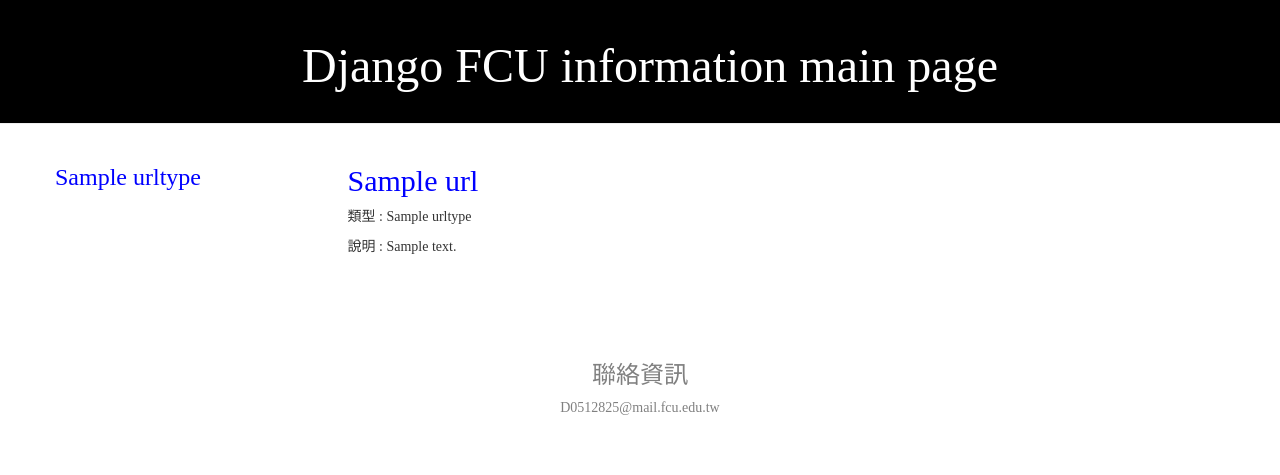
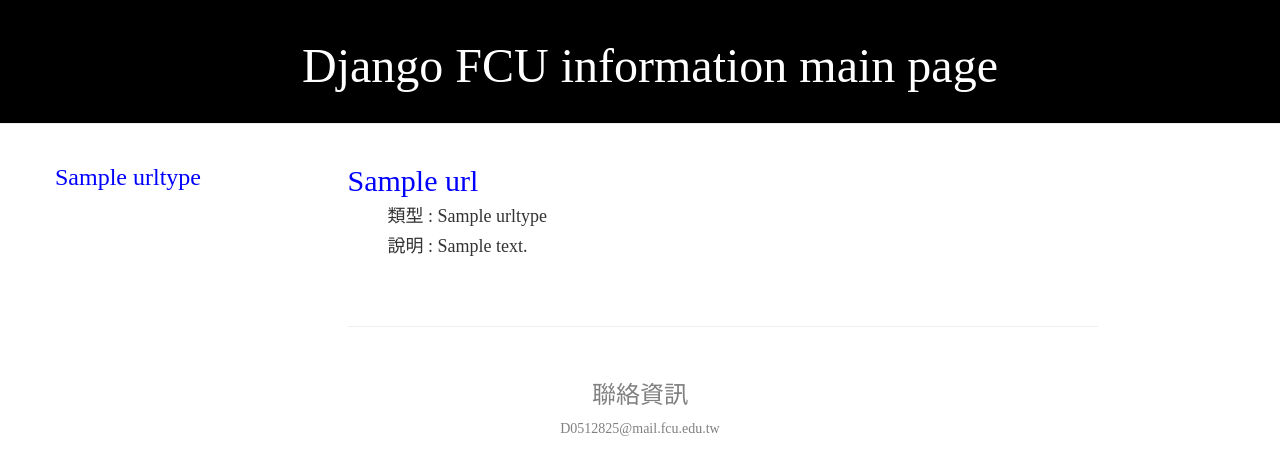
Before and after one commit to fcu-d0512825/FCU-information, a Django app: page / in a window 1280 px wide. Shown: the top 475 px of the page. Run offline with Django 3.2, Linux system fonts and the light colour scheme; tables that the repository leaves empty hold one stand-in row (values such as "Sample post"); some libraries are stand-ins or nearby versions.

Commit message:
modify static & templates

```diff
--- a/information/static/css/information.css
+++ b/information/static/css/information.css
@@ -28,10 +28,6 @@ a{
     margin-left: 40px;
 }
 
-.date {
-    color: #828282;
-}
-
 .information-form textarea, .information-form input {
     width: 100%;
 }
@@ -46,7 +42,3 @@ a{
 .information {
     margin-bottom: 70px;
 }
-
-.information h1 a, .information h1 a:visited {
-    color: #000000;
-}
--- a/information/templates/information/mainpage.html
+++ b/information/templates/information/mainpage.html
@@ -19,11 +19,12 @@
 				</div>
 				<div class="col-md-8">
 					{% for u in url %}
-						<div class="information"> <a name="{{u.urltype}}"></a>
-							<h2><a href = "{{u.URL}}"> {{u.name}} </a></h2>
-							<p>類型 : {{u.urltype}}</p>
-							<p>說明 : {{u.description}}</p>
+						<div class="information">
+							<h2><a name="{{u.urltype}}" href = "{{u.URL}}"> {{u.name}} </a></h2>
+							<h4 class="content">類型 : {{u.urltype}}</h4>
+							<h4 class="content">說明 : {{u.description}}</h4>
 						</div>
+						<hr>
 					{% endfor %}
 				</div>
 			</div>
```
Also changed, not shown: information/views.py (line endings or trailing spaces).
